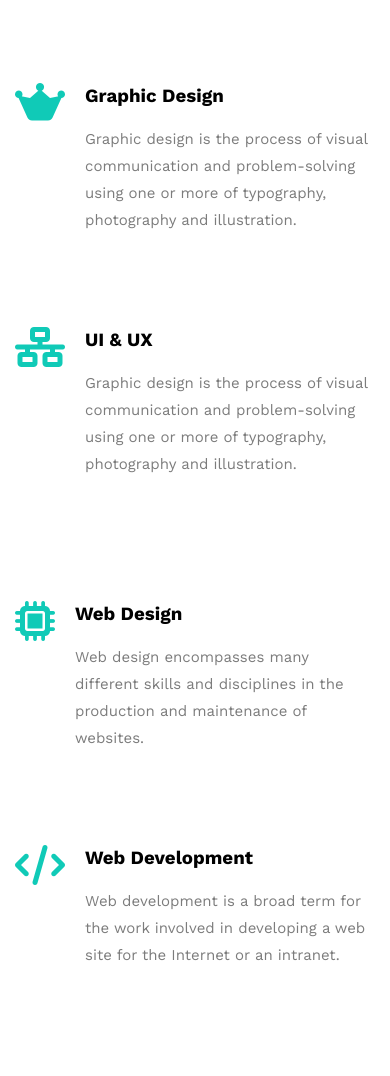
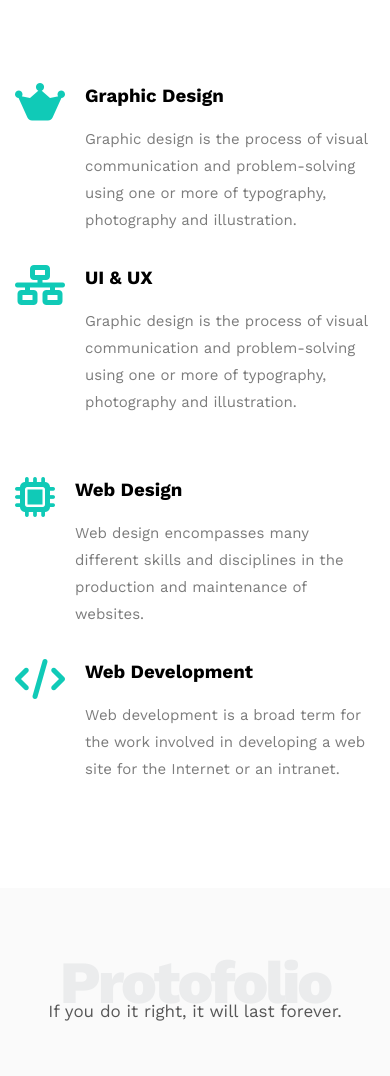
Before and after one commit to M3SOO/Templet-One-Html-Css, a plain HTML site: page index.html in a window 390 px wide. Shown: the part 1662-2738 px from the top of the page. Drawn offline with nearby package versions, Linux system fonts and the light colour scheme.

Commit message:
step finished

```diff
--- a/css/templetOne.css
+++ b/css/templetOne.css
@@ -258,7 +258,7 @@ body {
     font-size: 15px;
     font-weight: 400;
     color: #7c7c7c;
-    min-height: 170px;
+    min-height: 190px;
 }
 
 .Services .container .services-content .col .serv .icon {
@@ -267,7 +267,7 @@ body {
     color: var(--main-color);
 }
 
-@media (max-width:767px) {
+@media (max-width:659px) {
     .Services .container .services-content {
         grid-template-columns: repeat(auto-fill, minmax(300px, 1fr));
     }
@@ -275,6 +275,10 @@ body {
     .Services .container .services-content .col .serv {
         flex-direction: column;
         flex-wrap: nowrap;
+    }
+
+    .Services .container .services-content .col .serv .serv-content p {
+        min-height: auto;
     }
 }
 
```
